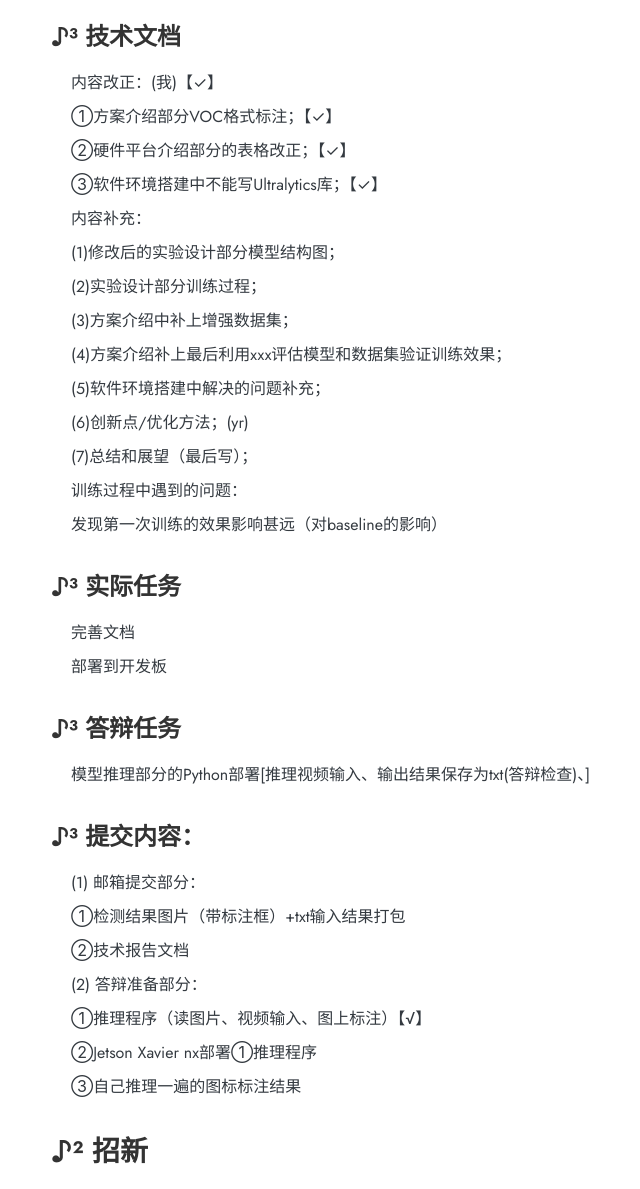
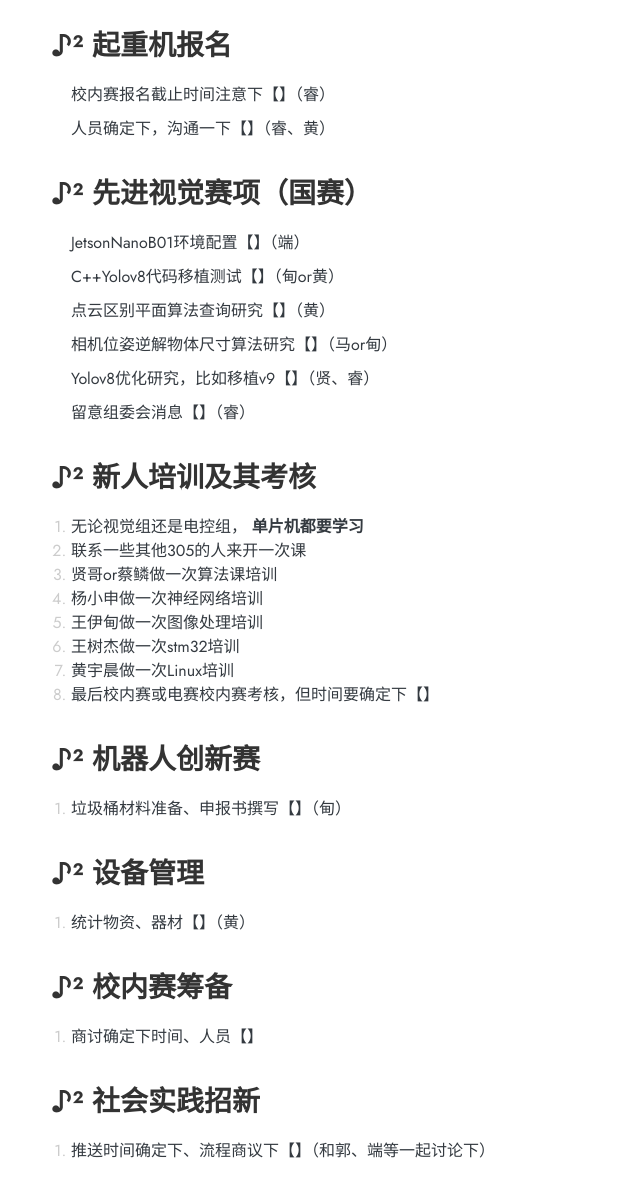
Before and after one commit to WangEden/305Plan, a plain HTML site: page index.html in a window 1280 px wide. Shown: the part 71-1260 px from the top of the page, without its empty margins (77-717 px from the left). Drawn offline with Linux system fonts and the light colour scheme; a web font is replaced by a local one.

Commit message:
305第七周剩下的安排

```diff
--- a/index.html
+++ b/index.html
@@ -44,104 +44,107 @@
  </head>
  <body>
   <div class="container">
+   <h1>
+    305事务清单
+   </h1>
    <h2>
-    先进视觉赛项
+    起重机报名
    </h2>
-   <h3>
-    技术文档
-   </h3>
    <ul>
     <li>
-     内容改正：(我)【✓】
+     校内赛报名截止时间注意下【】（睿）
     </li>
     <li>
-     ①方案介绍部分VOC格式标注；【✓】
-    </li>
-    <li>
-     ②硬件平台介绍部分的表格改正；【✓】
-    </li>
-    <li>
-     ③软件环境搭建中不能写Ultralytics库；【✓】
-    </li>
-    <li>
-     内容补充：
-    </li>
-    <li>
-     (1)修改后的实验设计部分模型结构图；
-    </li>
-    <li>
-     (2)实验设计部分训练过程；
-    </li>
-    <li>
-     (3)方案介绍中补上增强数据集；
-    </li>
-    <li>
-     (4)方案介绍补上最后利用xxx评估模型和数据集验证训练效果；
-    </li>
-    <li>
-     (5)软件环境搭建中解决的问题补充；
-    </li>
-    <li>
-     (6)创新点/优化方法；(yr)
-    </li>
-    <li>
-     (7)总结和展望（最后写）；
-    </li>
-    <li>
-     训练过程中遇到的问题：
-    </li>
-    <li>
-     发现第一次训练的效果影响甚远（对baseline的影响）
-    </li>
-   </ul>
-   <h3>
-    实际任务
-   </h3>
-   <ul>
-    <li>
-     完善文档
-    </li>
-    <li>
-     部署到开发板
-    </li>
-   </ul>
-   <h3>
-    答辩任务
-   </h3>
-   <ul>
-    <li>
-     模型推理部分的Python部署[推理视频输入、输出结果保存为txt(答辩检查)、]
-    </li>
-   </ul>
-   <h3>
-    提交内容：
-   </h3>
-   <ul>
-    <li>
-     (1) 邮箱提交部分：
-    </li>
-    <li>
-     ①检测结果图片（带标注框）+txt输入结果打包
-    </li>
-    <li>
-     ②技术报告文档
-    </li>
-    <li>
-     (2) 答辩准备部分：
-    </li>
-    <li>
-     ①推理程序（读图片、视频输入、图上标注）【√】
-    </li>
-    <li>
-     ②Jetson Xavier nx部署①推理程序
-    </li>
-    <li>
-     ③自己推理一遍的图标标注结果
+     人员确定下，沟通一下【】（睿、黄）
     </li>
    </ul>
    <h2>
-    招新
+    先进视觉赛项（国赛）
    </h2>
+   <ul>
+    <li>
+     JetsonNanoB01环境配置【】（端）
+    </li>
+    <li>
+     C++Yolov8代码移植测试【】（甸or黄）
+    </li>
+    <li>
+     点云区别平面算法查询研究【】（黄）
+    </li>
+    <li>
+     相机位姿逆解物体尺寸算法研究【】（马or甸）
+    </li>
+    <li>
+     Yolov8优化研究，比如移植v9【】（贤、睿）
+    </li>
+    <li>
+     留意组委会消息【】（睿）
+    </li>
+   </ul>
+   <h2>
+    新人培训及其考核
+   </h2>
+   <ol>
+    <li>
+     无论视觉组还是电控组，
+     <strong>
+      单片机都要学习
+     </strong>
+    </li>
+    <li>
+     联系一些其他305的人来开一次课
+    </li>
+    <li>
+     贤哥or蔡鳞做一次算法课培训
+    </li>
+    <li>
+     杨小申做一次神经网络培训
+    </li>
+    <li>
+     王伊甸做一次图像处理培训
+    </li>
+    <li>
+     王树杰做一次stm32培训
+    </li>
+    <li>
+     黄宇晨做一次Linux培训
+    </li>
+    <li>
+     最后校内赛或电赛校内赛考核，但时间要确定下【】
+    </li>
+   </ol>
+   <h2>
+    机器人创新赛
+   </h2>
+   <ol>
+    <li>
+     垃圾桶材料准备、申报书撰写【】（甸）
+    </li>
+   </ol>
+   <h2>
+    设备管理
+   </h2>
+   <ol>
+    <li>
+     统计物资、器材【】（黄）
+    </li>
+   </ol>
+   <h2>
+    校内赛筹备
+   </h2>
+   <ol>
+    <li>
+     商讨确定下时间、人员【】
+    </li>
+   </ol>
+   <h2>
+    社会实践招新
+   </h2>
+   <ol>
+    <li>
+     推送时间确定下、流程商议下【】（和郭、端等一起讨论下）
+    </li>
+   </ol>
   </div>
  </body>
 </html>
```
Also changed, not shown: 2 other files.
